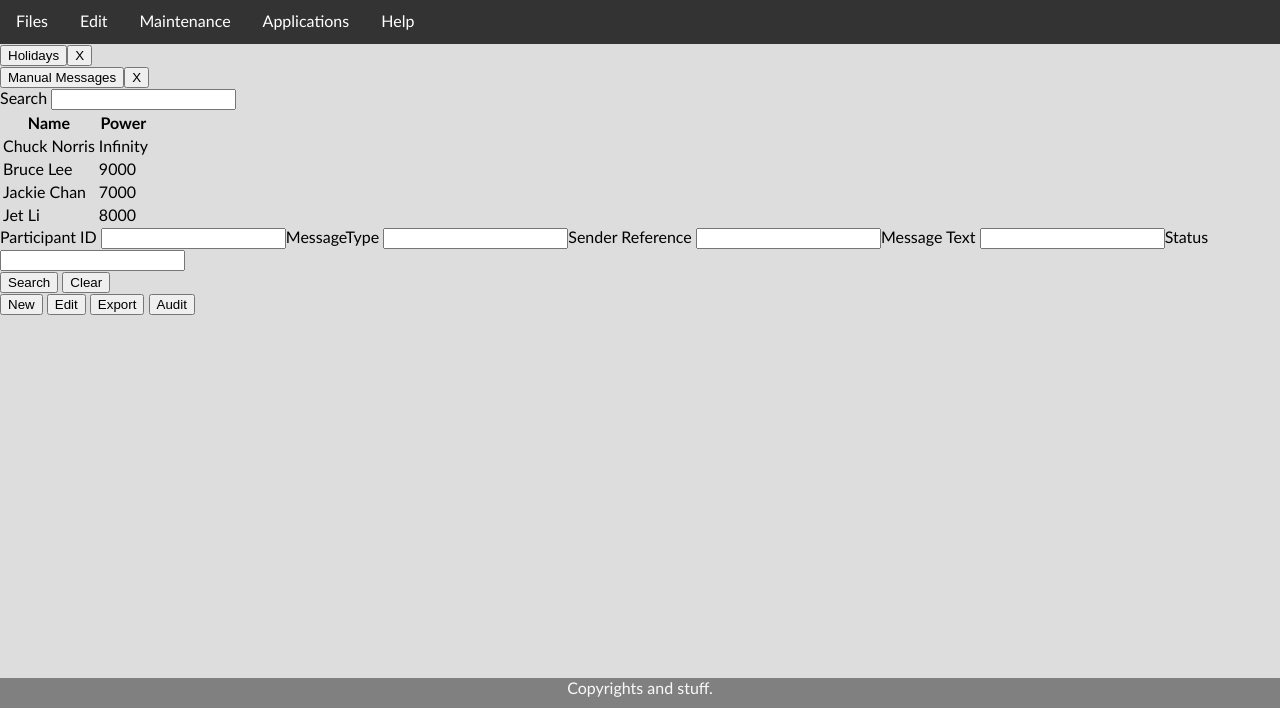
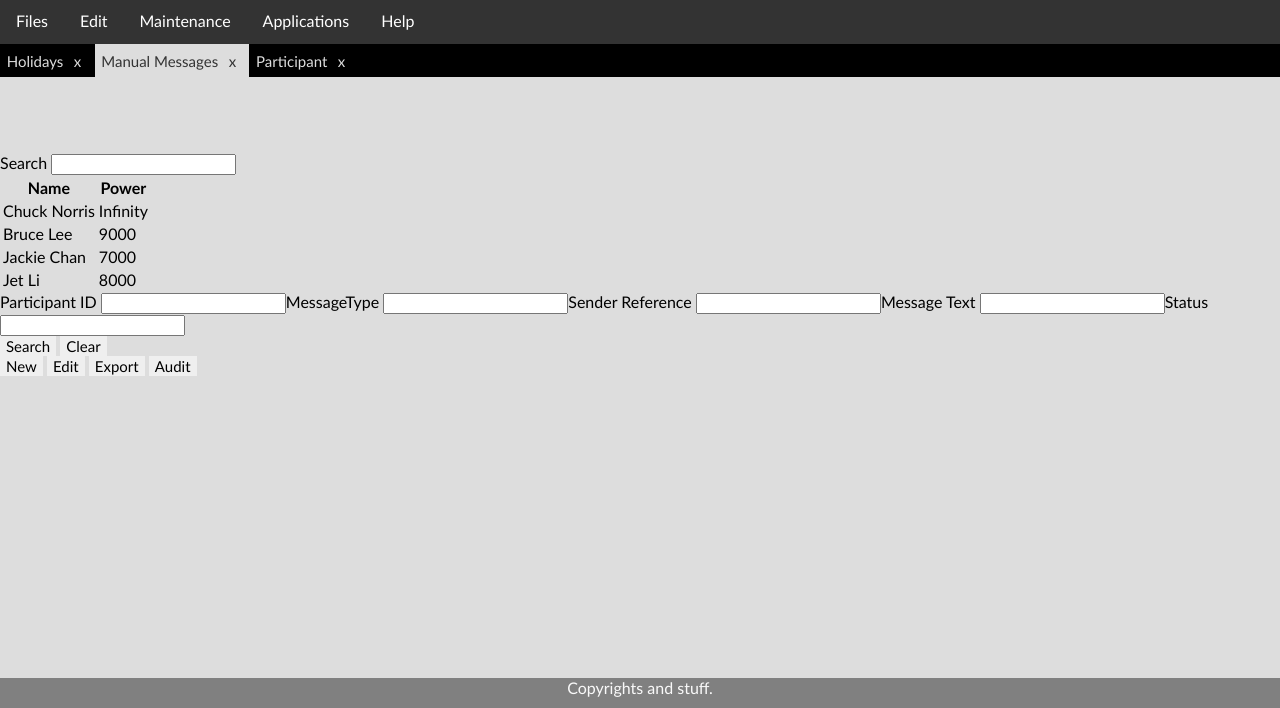
Before and after one commit to FatCLee/nexus_ui, a plain HTML site: page nexus_vue/index.html in a window 1280 px wide. Shown: the part 92-800 px from the top of the page. Drawn offline with Linux system fonts and the light colour scheme.

Commit message:
Implemented some logic for menus.

```diff
--- a/nexus_vue/index.html
+++ b/nexus_vue/index.html
@@ -3,9 +3,63 @@
 
 <head>
   <meta charset="UTF-8">
+  <link rel="stylesheet" type="text/css" href="style.css">
+  <script src="vue.js"></script>
+  <script type="text/x-template" id="menu-template">
+    <ul>
+      <li class="dropdown" v-for="menuItem in menuItems">
+        <button class="dropbtn">{{ menuItem.name }}</button>
+        <ul class="dropdown-content">
+          <li>
+            <button
+              v-for="subItem in menuItem.subItems"
+              @click="onClick(subItem)">{{ subItem }}</button>
+          </li>
+        </ul>
+      </li>
+    </ul>
+  </script>
+  <script type="text/x-template" id="opened-tabs-template">
+    <ul class="opened-tabs">
+      <li v-for="tab in openedTabs">
+        <div v-if="tab.isActive" class="active-tab">
+          <button class="active-button" @click="onClick(tab)">
+            {{ tab.name }}
+            <a class="tab-close-button" @click="onClose(tab)">x</a>
+          </button>
+        </div>
+        <div v-else class="opened-tab">
+            <button class="tab-button" @click="onClick(tab)">
+              {{ tab.name }}
+              <a class="tab-close-button" @click="onClose(tab)">x</a>
+            </button>
+          </div>
+      </li>
+    </ul>
+  </script>
+  <script type="text/x-template" id="grid-template">
+    <table>
+      <thead>
+        <tr>
+          <th v-for="key in columns"
+            @click="sortBy(key)"
+            :class="{ active: sortKey == key }">
+            {{ key | capitalize }}
+            <span class="arrow" :class="sortOrders[key] > 0 ? 'asc' : 'dsc'">
+            </span>
+          </th>
+        </tr>
+      </thead>
+      <tbody>
+        <tr v-for="entry in filteredData">
+          <td v-for="key in columns">
+            {{entry[key]}}
+          </td>
+        </tr>
+      </tbody>
+    </table>
+  </script>
   <title>SMI NEXUS WEBSITE</title>
-  <script src="vue.js"></script>
-  <link rel="stylesheet" type="text/css" href="style.css">
 </head>
 
 <body>
@@ -13,34 +67,28 @@
     <div id="logo">
       <h1>SMI NEXUS WEBSITE</h1>
     </div>
-    <div id="login_info">
+    <div id="login-info">
       <span id="username">{{ username }}</span>
       <span>
         <button class="branch-button">{{ branchname }}</button>
       </span>
     </div>
     <nav id="main-menu" class="navbar">
-      <main-menu-bar :menu-items="menuItems"></main-menu-bar>
+      <main-menu-bar
+        :menu-items="menuItems"
+        :opened-tabs="openedTabs">
+      </main-menu-bar>
     </nav>
   </header>
   <main>
     <div class="main-content">
-      <nav>
-        <div id="active_tabs">
-          <ul>
-            <li v-for="tab in tabs">
-              <div class="active-tab">
-                <button class="tab-button">
-                  <span class="tab-title">{{ tab }}</span>
-                  <button class="tab-close-button">
-                    X
-                  </button>
-                </button>
-              </div>
-            </li>
-          </ul>
-        </div>
+      <nav id="opened-tabs">
+        <opened-tabs-bar :opened-tabs="openedTabs"></opened-tabs-bar>
       </nav>
+      <br />
+      <br />
+      <br />
+      <br />
       <div id="demo">
         <form id="search">
           Search
@@ -81,28 +129,7 @@
     </div>
   </footer>
 </body>
-<script type="text/x-template" id="grid-template">
-  <table>
-    <thead>
-      <tr>
-        <th v-for="key in columns"
-          @click="sortBy(key)"
-          :class="{ active: sortKey == key }">
-          {{ key | capitalize }}
-          <span class="arrow" :class="sortOrders[key] > 0 ? 'asc' : 'dsc'">
-          </span>
-        </th>
-      </tr>
-    </thead>
-    <tbody>
-      <tr v-for="entry in filteredData">
-        <td v-for="key in columns">
-          {{entry[key]}}
-        </td>
-      </tr>
-    </tbody>
-  </table>
-</script>
+
 <script src="index.js"></script>
 
 </html>
--- a/nexus_vue/index.js
+++ b/nexus_vue/index.js
@@ -1,18 +1,8 @@
 var username = new Vue({
-  el: '#login_info',
+  el: '#login-info',
   data: {
     username: 'John Doe',
     branchname: 'SMI Singapore'
-  }
-})
-
-var activetabs = new Vue({
-  el: '#active_tabs',
-  data: {
-    tabs: [
-      'Holidays',
-      'Manual Messages'
-    ],
   }
 })
 
@@ -47,25 +37,18 @@ var tab = new Vue({
 
 Vue.component('main-menu-bar', {
   data: function () {
-    return {
-      count: 0
-    }
+    return {}
   },
   props: {
     menuItems: Array,
+    openedTabs: Array,
   },
-  template: `
-    <ul>
-      <li class="dropdown" v-for="menuItem in menuItems">
-        <button class="dropbtn">{{ menuItem.name }}</button>
-        <ul class="dropdown-content">
-          <li>
-            <a href="#" v-for="subItem in menuItem.subItems">{{ subItem }}</a>
-          </li>
-        </ul>
-      </li>
-    </ul>
-  `
+  template: '#menu-template',
+  methods: {
+    onClick: function (subItem) {
+      alert(this.openedTabs[0].name);
+    }
+  },
 })
 
 var mainMenu = new Vue({
@@ -105,6 +88,57 @@ var mainMenu = new Vue({
         name: 'Help',
         subItems: ['About']
       },
+    ]
+  }
+})
+
+Vue.component('opened-tabs-bar', {
+  data: function () {
+    return {}
+  },
+  props: {
+    openedTabs: Array,
+  },
+  template: '#opened-tabs-template',
+  methods: {
+    onClick: function (tab) {
+      if (tab.isActive) {
+        return;
+      }
+
+      this.openedTabs.forEach(function (t) {
+        if (t.isActive) {
+          t.isActive = false;
+        }
+      });
+      tab.isActive = true;
+    },
+    onClose: function (tab) {
+      var index = this.openedTabs.indexOf(tab);
+      if (index < 0) {
+        return;
+      }
+
+      if (tab.isActive && this.openedTabs.length > 1) {
+        if (index == 0) {
+          this.openedTabs[1].isActive = true;
+        } else {
+          this.openedTabs[index - 1].isActive = true;
+        }
+      }
+
+      this.openedTabs.splice(index, 1);
+    }
+  },
+})
+
+var openedTab = new Vue({
+  el: '#opened-tabs',
+  data: {
+    openedTabs: [
+      { name: 'Holidays', isActive: false },
+      { name: 'Manual Messages', isActive: true },
+      { name: 'Participant', isActive: false }
     ]
   }
 })
--- a/nexus_vue/style.css
+++ b/nexus_vue/style.css
@@ -9,6 +9,16 @@ ul {
   list-style-type: none;
   margin: 0 0 0 0;
   padding: 0 0 0 0;
+}
+
+button {
+  font-family: 'Gill Sans', 'Gill Sans MT', Calibri, 'Trebuchet MS', sans-serif;
+  border: none;
+  font-size: 15px;
+}
+
+button:focus {
+  outline: 0;
 }
 
 header h1 {
@@ -30,9 +40,8 @@ header {
   float: left;
 }
 
-#login_info {
+#login-info {
   margin-right: 15px;
-  /* margin-top: 65px; */
   position: absolute;
   right: 0;
   top: 60px;
@@ -57,14 +66,14 @@ header {
   background-color: #333;
 }
 
-.navbar a {
+/* .dropbtn {
   float: left;
   font-size: 16px;
   color: white;
   text-align: center;
   padding: 14px 16px;
   text-decoration: none;
-}
+} */
 
 .dropdown {
   float: left;
@@ -82,7 +91,7 @@ header {
   margin: 0;
 }
 
-.navbar a:hover, .dropdown:hover .dropbtn {
+.dropdown:hover .dropbtn {
   background-color: red;
 }
 
@@ -95,7 +104,9 @@ header {
   z-index: 1;
 }
 
-.dropdown-content a {
+.dropdown-content button {
+  background-color: #f9f9f9;
+  width: 100%;
   float: none;
   color: black;
   padding: 12px 16px;
@@ -104,12 +115,55 @@ header {
   text-align: left;
 }
 
-.dropdown-content a:hover {
+.dropdown-content button:hover {
   background-color: #ddd;
 }
 
 .dropdown:hover .dropdown-content {
   display: block;
+}
+
+.opened-tabs {
+  overflow: hidden;
+  background-color: black;
+}
+
+.opened-tab, .active-tab {
+  float: left;
+}
+
+.opened-tabs button {
+  height: 25pt;
+  padding-left: 5pt;
+  padding-right: 5pt;
+}
+
+.active-button {
+  color: #333;
+  background-color: #ddd;
+}
+
+.tab-button {
+  color: #ddd;
+  background-color: black;
+}
+
+.tab-button:hover {
+  background-color: #f9f9f9;
+  color: black;
+}
+
+.tab-button a, .active-button a {
+  margin-left: 5pt;
+  margin-right: 5pt;
+}
+
+#demo {
+  clear: both;
+}
+
+.tab-content {
+  clear: both;
 }
 
 footer {
```
